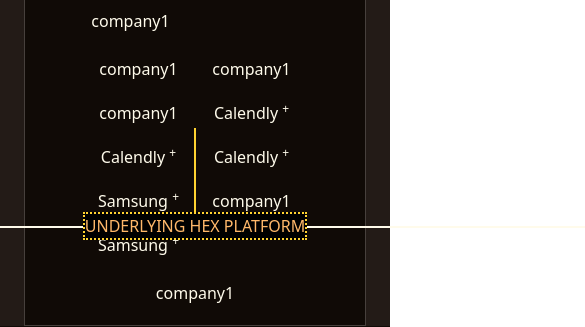
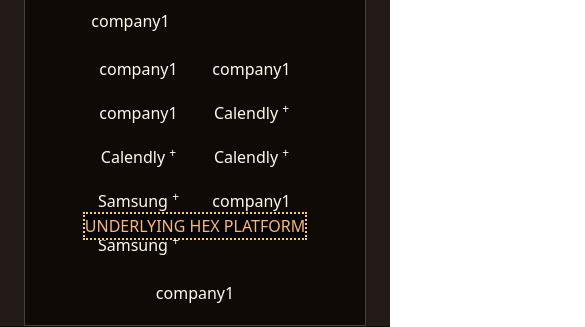
Before and after one commit to rohit-debnath24/Project-HEX, a React (Vite) app in the folder HEX/: page / in a window 390 px wide. Shown: the part 1260-1587 px from the top of the page, 585 px wide, since content can reach past the window. Built offline with nearby package versions, Linux system fonts and the light colour scheme.

Commit message:
fexed extra right gap in mobile due to navpage box

```diff
--- a/HEX/src/Pages/NavPage.jsx
+++ b/HEX/src/Pages/NavPage.jsx
@@ -40,7 +40,7 @@
                     </div>
 
                     <div className="flex justify-center">
-                        <div className=" grid grid-cols-2 absolute top-347 left- w-200 h-25 border-b-2 border-amber-50 z-[] ">
+                        <div className=" grid grid-cols-2 md:absolute md:top-347 left- md:w-200 h-25 border-b-2 border-amber-50 z-[] ">
 
                             <div className=" border-l-1  border-amber-300 border-r-1"></div>
                             <div className=" border-l-1  border-amber-300 border-r-1"></div>
```
